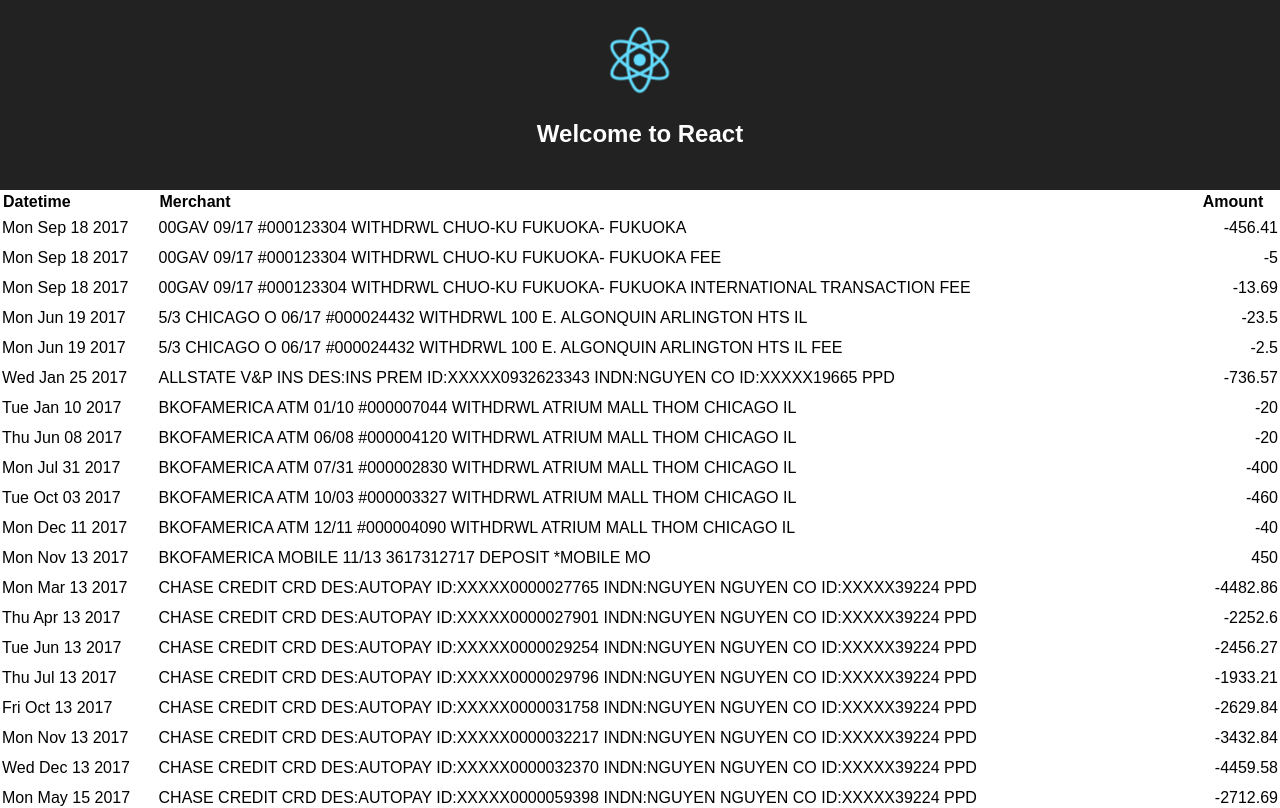
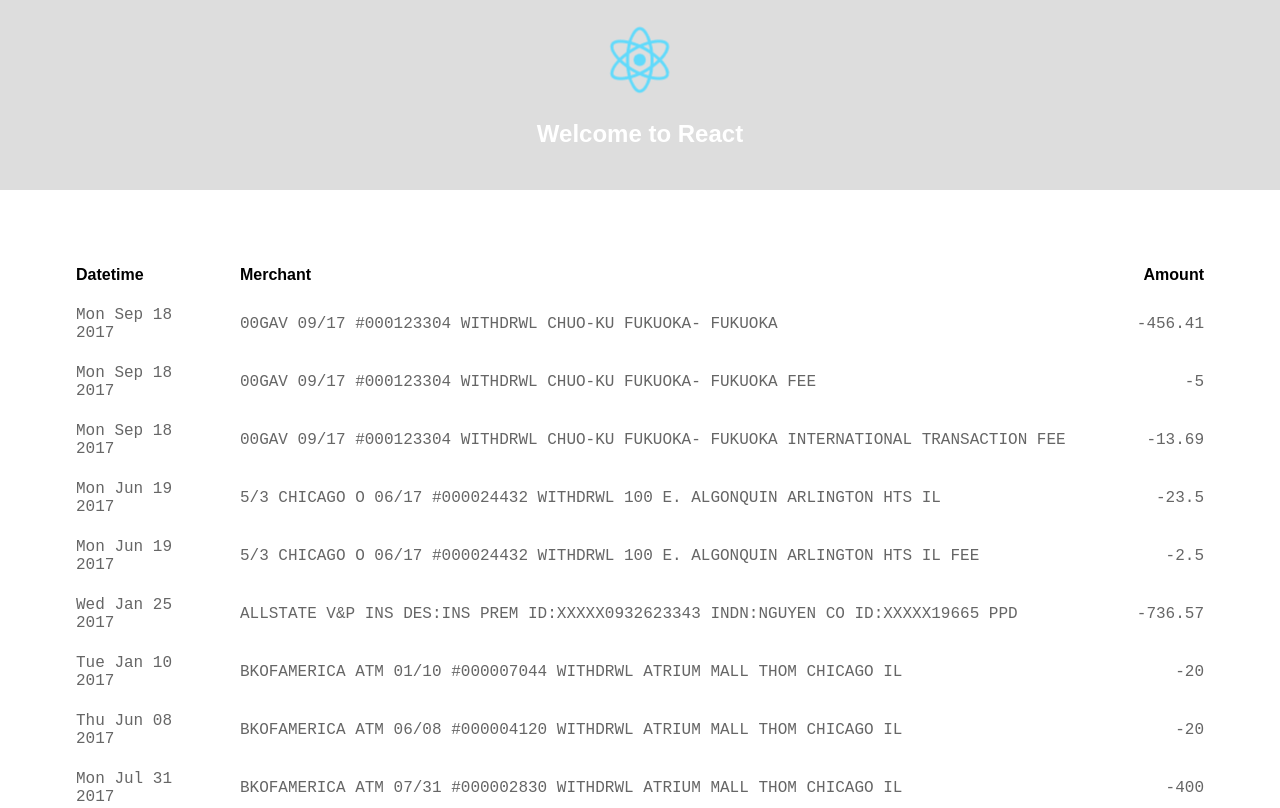
Before and after one commit to wenn/penny, a React (Create React App) app: page / in a window 1280 px wide. Shown: the top 808 px of the page. Built offline with nearby package versions, Linux system fonts and the light colour scheme.

Commit message:
style the table

```diff
--- a/src/components/App/App.css
+++ b/src/components/App/App.css
@@ -8,7 +8,7 @@
 }
 
 .App-header {
-  background-color: #222;
+  background-color: #ddd;
   height: 150px;
   padding: 20px;
   color: white;
--- a/src/components/App/Spendings/Header.js
+++ b/src/components/App/Spendings/Header.js
@@ -8,7 +8,9 @@ function Header(props) {
     + title.slice(1);
 
   return (
-    <th onClick={() => props.onClick(props.value)}>
+    <th
+      className={props.className}
+      onClick={() => props.onClick(props.value)}>
       {decoratedTitle}
     </th>
   );
--- a/src/components/App/Spendings/Spendings.css
+++ b/src/components/App/Spendings/Spendings.css
@@ -1,13 +1,25 @@
 table {
-  width: 100%;
+  width: 90%;
+  margin: 5%;
 }
 
 td {
+  color: #666;
+  font-family: Courier New, Courier, monospace;
+}
+
+td, th {
   border: 0px;
-  padding: 5px 0px;
+  padding: 10px;
 }
+
+th.currency,
+  td.currency {
+  text-align: right
+}
+
 tr.selected {
-  background: #ddadcf
+  background: powderblue;
 }
 
 div.selection-box {
--- a/src/components/App/Spendings/Table.js
+++ b/src/components/App/Spendings/Table.js
@@ -63,6 +63,7 @@ class Table
     return (
       <Header
         value={value}
+        className={cls}
         onClick={() => this.headerHandleClick(value)}
       />
     );
@@ -143,7 +144,7 @@ class Table
           <tr>
             {this.renderHeader(Spending.Enum.DATETIME)}
             {this.renderHeader(Spending.Enum.MERCHANT)}
-            {this.renderHeader(Spending.Enum.AMOUNT)}
+            {this.renderHeader(Spending.Enum.AMOUNT, 'currency')}
           </tr>
           {this.renderRecords(this.props.value)}
         </tbody>
```
